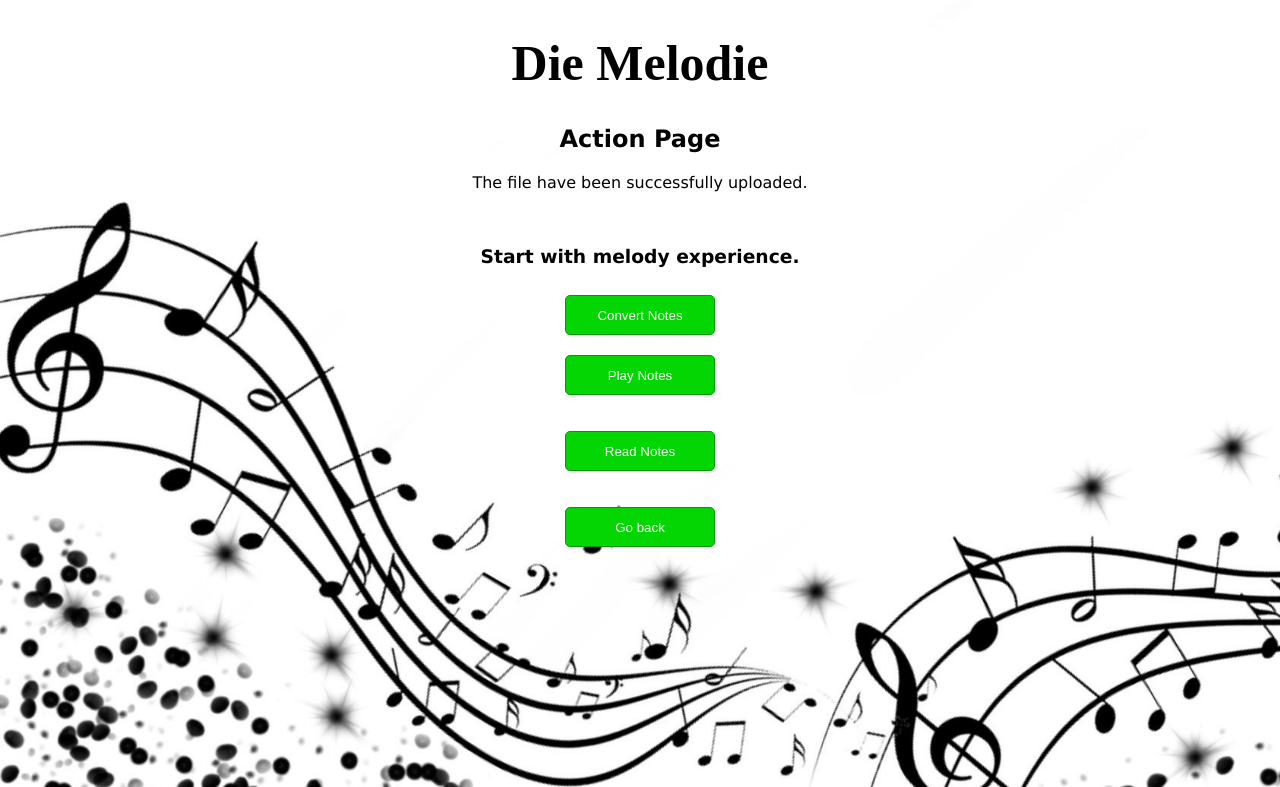
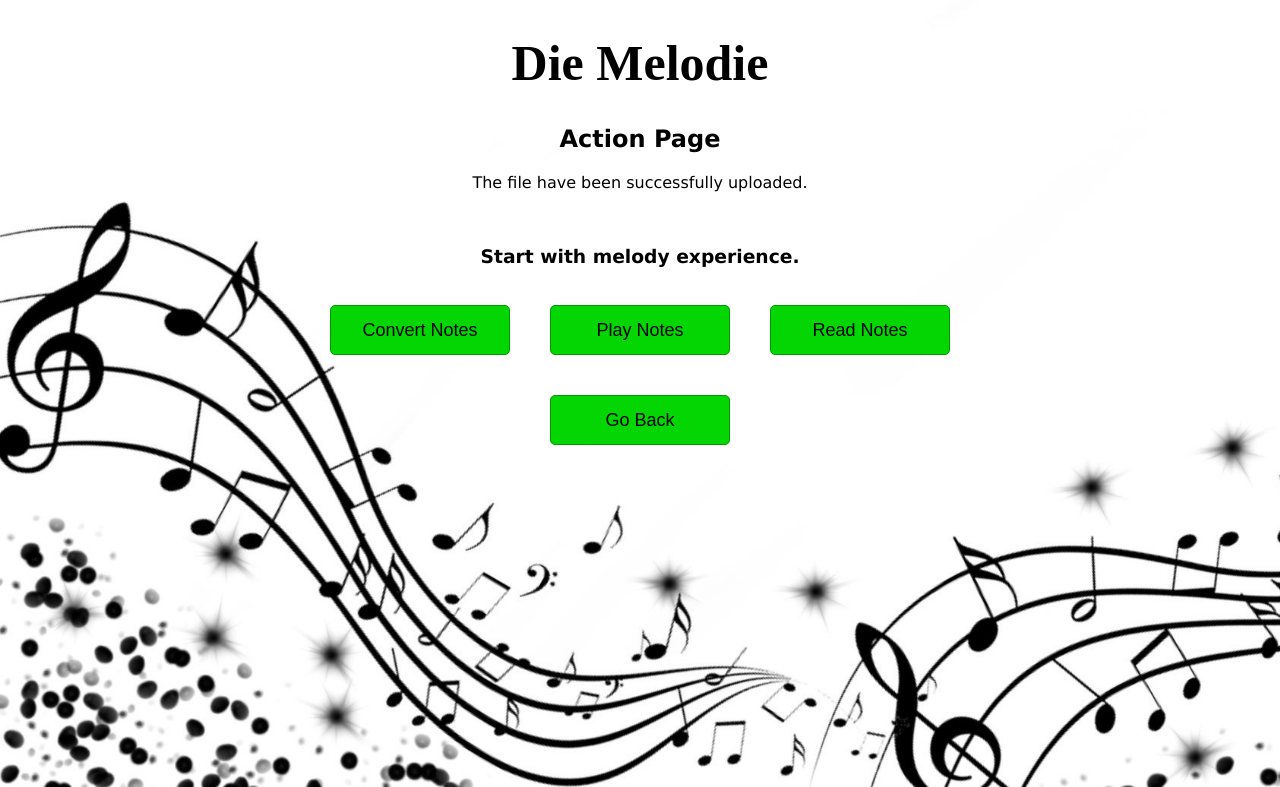
Before and after one commit to magocsil/die-melodie, a Flask app: page /actions in a window 1280 px wide. Shown: the top 787 px of the page. Run offline with Flask 3, Linux system fonts and the light colour scheme.

Commit message:
version 3.1 fixed style and positions

```diff
--- a/app.py
+++ b/app.py
@@ -1,5 +1,4 @@
-import os
-import sys
+
 
 from flask import * #importing flask (Install it using python -m pip install flask)
 
--- a/static/style.css
+++ b/static/style.css
@@ -26,14 +26,15 @@ body {
 }
 
 .add-btn {
-    height: 40px;
-    width: 150px;
-    color: #FFFFFF;
+    height: 50px;
+    width: 180px;
+    color: black;
     background-color: #03d603;
     border: 1px solid #029902;
     border-radius: 5px;
     padding: 10px;
-    margin: 10px;
+    margin: 20px;
+    font-size: 18px;
 }
 
 .add-btn:hover {
@@ -49,9 +50,12 @@ body {
     border: 1px solid #029902;
     border-radius: 5px;
 }
+.inline {
+  display: inline;
+}
 
 .form-feild {
-    height: 40px;
+    height: 70px;
     width: 200px;
     border: 1px solid #99AAB5;
     border-radius: 5px;
--- a/templates/actions.html
+++ b/templates/actions.html
@@ -7,25 +7,28 @@
 <h3>Start with melody experience. </h3>
 
 
-    <button type="submit" class="add-btn" data-inline="true">Convert Notes</button>
 
+
+    <table>
+    <button type="submit" class="add-btn" name="b1" >Convert Notes</button>
 
 
 
     <form action="/play">
-    <button type="submit" class="add-btn" data-inline="true">Play Notes</button>
+    <button type="submit" class="add-btn" name="b2">Play Notes</button>
     </form>
 
 
 
-
     <form action="/read">
-    <button type="submit" class="add-btn" data-inline="true">Read Notes</button>
+    <button type="submit" class="add-btn" name="b3">Read Notes</button>
     </form>
+    </table>
 
 
     <form action="/home">
-    <button type="submit" class="add-btn">Go back</button>
+    <button type="submit" class="add-btn">Go Back</button>
+    </form>
 
 
 
--- a/templates/home.html
+++ b/templates/home.html
@@ -5,7 +5,7 @@
     <div>
         <center>
 
-            <p>This site is created by the students from FH Technikum Vienna in hopes to fill a challenging daily life with joy and melody.  </p>
+            <p>This application is created by the students from FH Technikum Vienna in hopes to fill a challenging daily life with joy and melody.  </p>
 
         </center>
 
--- a/templates/play.html
+++ b/templates/play.html
@@ -7,7 +7,7 @@
 
 
     <form action="/actions">
-    <button type="submit" class="add-btn">Go back</button>
+    <button type="submit" class="add-btn">Go Back</button>
     </form>
 <br>
 
```
